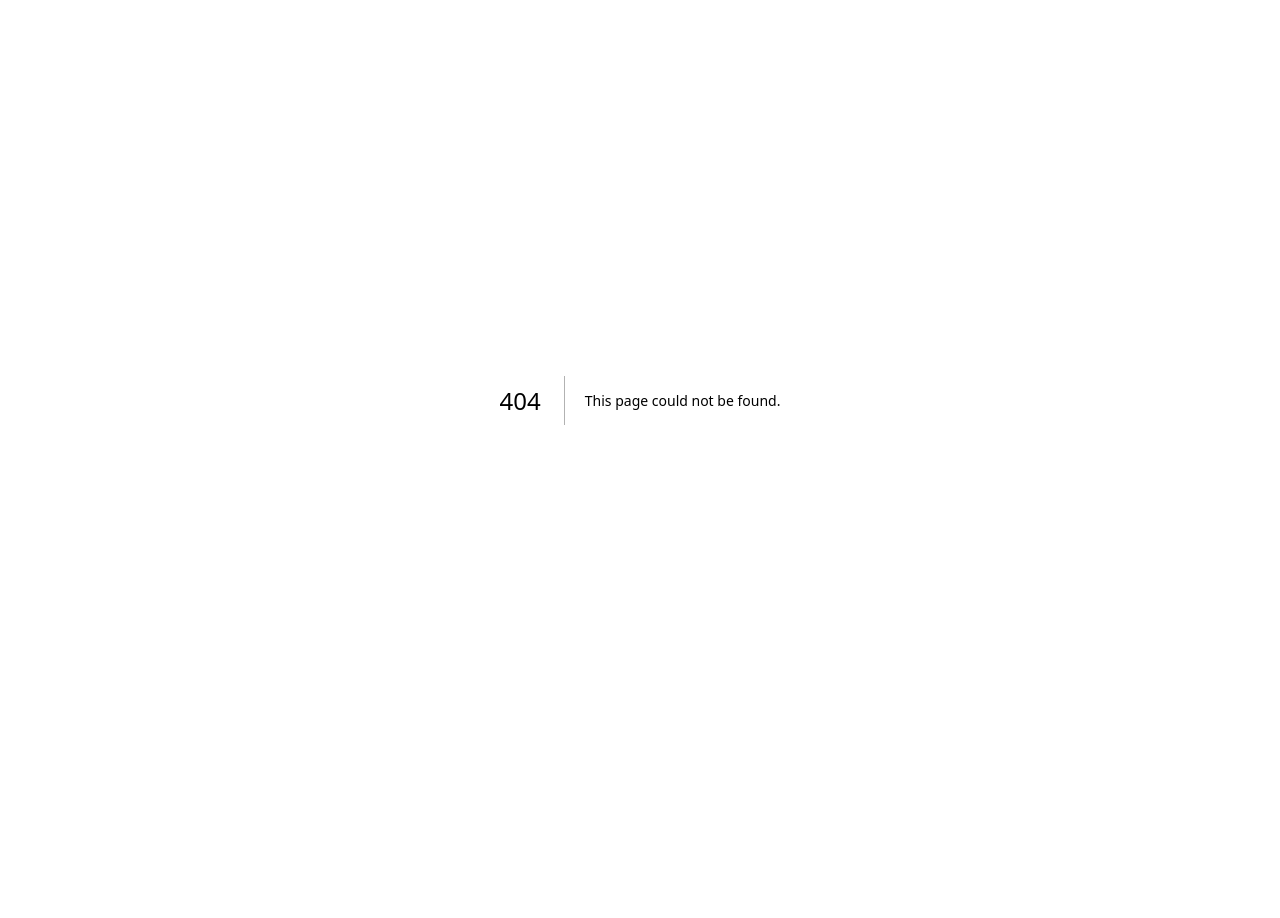
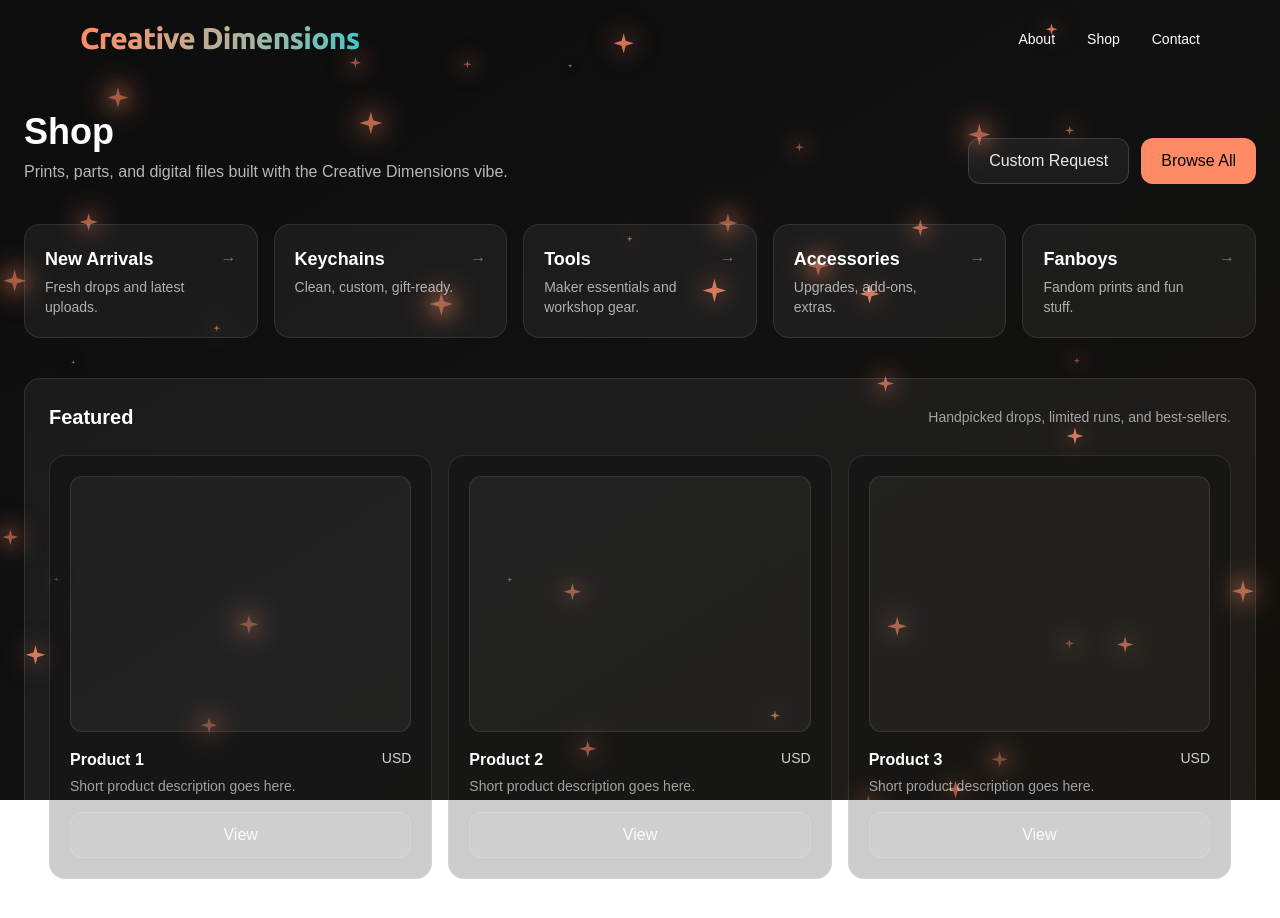
Before and after one commit to akaPaT0/Creative-Dimensions, a Next.js app: page /shop in a window 1280 px wide. Before the commit this address had no page. Shown: the top 918 px of the page. Before the commit the page ends 800 px from the top, so only its background shows below. Built offline with nearby package versions, Linux system fonts and the light colour scheme.

Commit message:
added shop and sub categories and started procedural product listings

```diff
--- a/app/components/Background.tsx
+++ b/app/components/Background.tsx
@@ -1,19 +1,37 @@
+"use client";
+
+import { useEffect, useState } from "react";
+import type { CSSProperties } from "react";
+
+type Sparkle = {
+  size: number;
+  top: string;
+  left: string;
+  delay: string;
+};
+
 export default function Background() {
+  const [sparkles, setSparkles] = useState<Sparkle[]>([]);
+
+  useEffect(() => {
+    setSparkles(
+      Array.from({ length: 40 }).map(() => ({
+        size: Math.random() * 20 + 4,
+        top: `${Math.random() * 100}%`,
+        left: `${Math.random() * 100}%`,
+        delay: `${Math.random() * 5}s`,
+      }))
+    );
+  }, []);
+
   return (
     <div className="fixed inset-0 -z-10 overflow-hidden bg-gradient-to-br from-[#0D0D0D] via-[#111111] to-[#12100B]">
       {/* Sparkles */}
       <div className="pointer-events-none absolute inset-0 overflow-hidden">
-        {Array.from({ length: 40 }).map((_, i) => {
-          const size = Math.random() * 20 + 4;
-
-          const top = `${Math.random() * 100}%`;
-          const left = `${Math.random() * 100}%`;
-          const delay = `${Math.random() * 5}s`;
-
-          // slightly more vertical than before
-          const sparkleStyle: React.CSSProperties = {
-            width: `${size}px`,
-            height: `${size}px`,
+        {sparkles.map((s, i) => {
+          const sparkleStyle: CSSProperties = {
+            width: `${s.size}px`,
+            height: `${s.size}px`,
             background: "#FF8B64",
             clipPath:
               "polygon(50% 0%, 60% 38%, 100% 50%, 60% 62%, 50% 100%, 40% 62%, 0% 50%, 40% 38%)",
@@ -23,14 +41,19 @@ export default function Background() {
             <span
               key={i}
               className="absolute"
-              style={{ top, left, width: `${size}px`, height: `${size}px` }}
+              style={{
+                top: s.top,
+                left: s.left,
+                width: `${s.size}px`,
+                height: `${s.size}px`,
+              }}
             >
               {/* BIG glow behind (not clipped) */}
               <span
                 className="absolute inset-0 rounded-full animate-pulse"
                 style={{
                   background: "#FF8B64",
-                  animationDelay: delay,
+                  animationDelay: s.delay,
                   transform: "scale(1.0)",
                   opacity: 0.2,
                   filter: "blur(10px)",
@@ -43,7 +66,7 @@ export default function Background() {
                 className="absolute inset-0 opacity-80 animate-pulse"
                 style={{
                   ...sparkleStyle,
-                  animationDelay: delay,
+                  animationDelay: s.delay,
                 }}
               />
             </span>
--- /dev/null
+++ b/app/data/products.ts
@@ -0,0 +1,31 @@
+export type Category = "new-arrivals" | "keychains" | "tools" | "accessories" | "fanboys";
+
+export type Product = {
+  id: string;
+  name: string;
+  slug: string;
+  category: Category;
+  priceUSD?: number;
+  description?: string;
+  isNew?: boolean;
+};
+
+export const products: Product[] = [
+  {
+    id: "k001",
+    name: "Axo Keychain",
+    slug: "axo-keychain",
+    category: "keychains",
+    priceUSD: 5,
+    description: "Cute articulated axolotl keychain.",
+    isNew: true,
+  },
+  {
+    id: "t001",
+    name: "Wallet Caliper",
+    slug: "wallet-caliper",
+    category: "tools",
+    priceUSD: 3,
+    description: "Carry a caliper inside your wallet.",
+  },
+];
--- a/app/page.tsx
+++ b/app/page.tsx
@@ -84,7 +84,7 @@ export default function Home() {
                 <div className="mt-6 flex justify-center gap-10">
                   <div className="mt-6 flex justify-center gap-10">
                     <Link
-                      href="/shop"
+                      href="/Shop"
                       className="w-[220px] px-7 py-3 rounded-xl border border-white/20 bg-white/5 text-white
                         lg:text-[30px] hover:bg-white/10 transition text-center"
                     >
@@ -181,7 +181,7 @@ export default function Home() {
       </section>
 
        {/*Section Divider*/}
-                <div className="relative z-10 flex justify-center pt-10 pb-8">
+                <div className="relative z-10 flex justify-center pt-30 pb-25">
                 <div className="h-[3px] w-36 sm:w-56 lg:w-[500px] rounded-full bg-[#FF8B64]/55 shadow-[0_0_22px_rgba(255,139,100,0.30)]" />
               </div>
 
@@ -221,7 +221,7 @@ export default function Home() {
         Request a Custom
       </Link>
       <Link
-        href="/shop"
+        href="/Shop"
         className="px-7 py-3 rounded-2xl border border-white/20 bg-white/5 text-white text-base sm:text-lg hover:bg-white/20 transition text-center"
       >
         Browse Shop
--- a/app/page2/page.tsx
+++ /dev/null
@@ -1,10 +0,0 @@
-export default function About() {
-  return (
-    <main className="min-h-screen p-16">
-      <h1 className="text-4xl font-bold">About</h1>
-      <p className="mt-4 text-lg">
-        This is the about page.
-      </p>
-    </main>
-  );
-}
--- /dev/null
+++ b/app/shop/fanboys/page.tsx
@@ -0,0 +1,14 @@
+import Navbar from "../../components/Navbar";
+import Background from "../../components/Background";
+
+export default function Page() {
+  return (
+    <div className="relative min-h-screen">
+      <Background />
+      <Navbar />
+      <main className="relative z-10 mx-auto max-w-7xl px-6 pt-28 pb-16">
+        <h1 className="text-4xl font-semibold text-white">Keychains</h1>
+      </main>
+    </div>
+  );
+}
--- /dev/null
+++ b/app/shop/keychains/page.tsx
@@ -0,0 +1,60 @@
+import Link from "next/link";
+import Navbar from "../../components/Navbar";
+import Background from "../../components/Background";
+import { products } from "../../data/products";
+
+export default function Page() {
+  const keychains = products.filter((p) => p.category === "keychains");
+
+  return (
+    <div className="relative min-h-screen">
+      <Background />
+      <Navbar />
+
+      <main className="relative z-10 mx-auto max-w-7xl px-6 pt-28 pb-16">
+        <Link
+          href="/Shop"
+          className="inline-flex items-center gap-2 rounded-xl border border-white/15 bg-white/5 px-4 py-2 text-white/90 hover:bg-white/10 transition"
+        >
+          <span className="text-lg leading-none">←</span>
+          Back to Shop
+        </Link>
+
+        <div className="mt-8">
+          <h1 className="text-4xl font-semibold text-white">Keychains</h1>
+          <p className="mt-2 text-white/70">Browse our keychains.</p>
+        </div>
+
+        <div className="mt-10 grid gap-4 sm:grid-cols-2 lg:grid-cols-3">
+          {keychains.map((p) => (
+            <div
+              key={p.id}
+              className="rounded-2xl border border-white/10 bg-white/5 p-5 hover:bg-white/10 transition"
+            >
+              <div className="aspect-[4/3] w-full rounded-xl bg-white/5 border border-white/10" />
+
+              <div className="mt-4 flex items-start justify-between gap-3">
+                <div>
+                  <div className="text-white font-semibold">{p.name}</div>
+                  <div className="mt-1 text-sm text-white/60">
+                    {p.description ?? "—"}
+                  </div>
+                </div>
+                <div className="text-sm text-white/80">
+                  {p.priceUSD ? `$${p.priceUSD}` : ""}
+                </div>
+              </div>
+
+              <Link
+                href={`/Shop/keychains/${p.slug}`}
+                className="mt-4 block w-full rounded-xl border border-white/15 bg-white/5 px-4 py-2.5 text-center text-white/90 hover:bg-white/10 transition"
+              >
+                View
+              </Link>
+            </div>
+          ))}
+        </div>
+      </main>
+    </div>
+  );
+}
--- /dev/null
+++ b/app/shop/page.tsx
@@ -0,0 +1,107 @@
+// app/Shop/page.tsx
+import Navbar from "../components/Navbar";
+import Background from "../components/Background";
+import Link from "next/link";
+
+export default function Shop() {
+  return (
+    <div className="relative min-h-screen">
+      <Background />
+      <Navbar />
+
+      <main className="relative z-10 mx-auto max-w-7xl px-6 pt-28 pb-16">
+        {/* Header */}
+        <div className="flex flex-col gap-4 sm:flex-row sm:items-end sm:justify-between">
+          <div>
+            <h1 className="text-4xl font-semibold text-white">Shop</h1>
+            <p className="mt-2 text-white/70">
+              Prints, parts, and digital files built with the Creative Dimensions vibe.
+            </p>
+          </div>
+
+          <div className="flex gap-3">
+            <Link
+              href="/contact"
+              className="rounded-xl border border-white/15 bg-white/5 px-5 py-2.5 text-white/90 hover:bg-white/10 transition"
+            >
+              Custom Request
+            </Link>
+            <button
+              className="rounded-xl bg-[#FF8B64] px-5 py-2.5 font-medium text-black hover:opacity-90 transition"
+              type="button"
+            >
+              Browse All
+            </button>
+          </div>
+        </div>
+
+        {/* Quick categories */}
+       <div className="mt-10 grid gap-4 sm:grid-cols-2 lg:grid-cols-5">
+          {[
+            { title: "New Arrivals", desc: "Fresh drops and latest uploads.", href: "/shop/new-arrivals" },
+            { title: "Keychains", desc: "Clean, custom, gift-ready.", href: "/shop/keychains" },
+            { title: "Tools", desc: "Maker essentials and workshop gear.", href: "/shop/tools" },
+            { title: "Accessories", desc: "Upgrades, add-ons, extras.", href: "/shop/accessories" },
+            { title: "Fanboys", desc: "Fandom prints and fun stuff.", href: "/shop/fanboys" },
+          ].map((c) => (
+            <Link
+              key={c.title}
+              href={c.href}
+              className="group rounded-2xl border border-white/10 bg-white/5 p-5 transition hover:bg-white/10"
+            >
+              <div className="flex items-start justify-between gap-3">
+                <div>
+                  <div className="text-lg font-semibold text-white">{c.title}</div>
+                  <div className="mt-1 text-sm text-white/65">{c.desc}</div>
+                </div>
+                <span className="text-white/40 group-hover:text-white/70 transition">→</span>
+              </div>
+            </Link>
+          ))}
+        </div>
+
+        {/* Featured section */}
+        <div className="mt-10 rounded-2xl border border-white/10 bg-white/5 p-6">
+          <div className="flex flex-col gap-2 sm:flex-row sm:items-center sm:justify-between">
+            <h2 className="text-xl font-semibold text-white">Featured</h2>
+            <p className="text-sm text-white/60">
+              Handpicked drops, limited runs, and best-sellers.
+            </p>
+          </div>
+
+          <div className="mt-6 grid gap-4 sm:grid-cols-2 lg:grid-cols-3">
+            {[1, 2, 3].map((i) => (
+              <div
+                key={i}
+                className="group rounded-2xl border border-white/10 bg-black/20 p-5 hover:bg-black/30 transition"
+              >
+                <div className="aspect-[4/3] w-full rounded-xl bg-white/5 border border-white/10" />
+                <div className="mt-4 flex items-start justify-between gap-3">
+                  <div>
+                    <div className="text-white font-semibold">Product {i}</div>
+                    <div className="mt-1 text-sm text-white/60">
+                      Short product description goes here.
+                    </div>
+                  </div>
+                  <div className="text-white/80 text-sm">USD</div>
+                </div>
+
+                <button
+                  type="button"
+                  className="mt-4 w-full rounded-xl border border-white/15 bg-white/5 px-4 py-2.5 text-white/90 hover:bg-white/10 transition"
+                >
+                  View
+                </button>
+              </div>
+            ))}
+          </div>
+        </div>
+
+        {/* Footer note */}
+        <div className="mt-10 text-center text-sm text-white/50">
+          Want something specific? Hit <span className="text-white/80">Custom Request</span>.
+        </div>
+      </main>
+    </div>
+  );
+}
```
